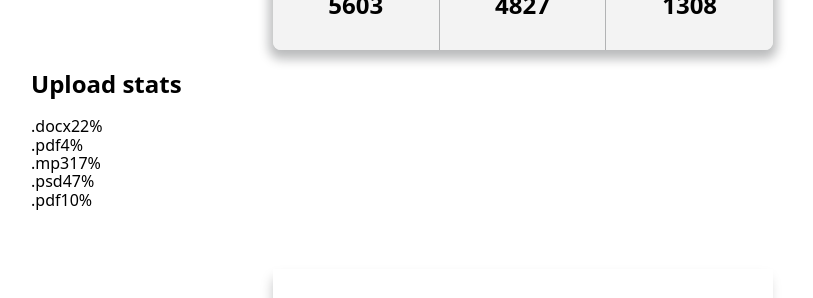
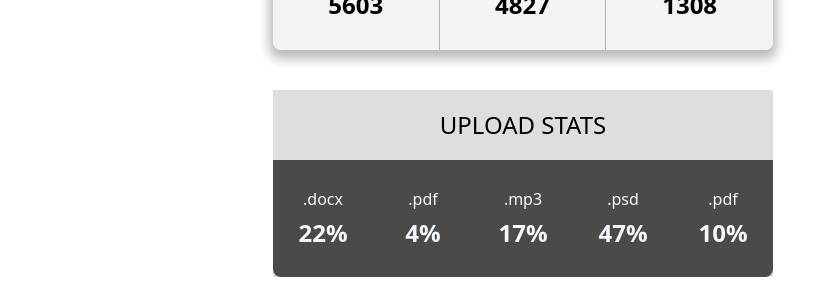
Before and after one commit to Eastvarga/goit-react-hw-01-components, a React (Create React App) app: page / in a window 1280 px wide. Shown: the part 493-791 px from the top of the page, without its empty margins (117-930 px from the left). Built offline with nearby package versions, Linux system fonts and the light colour scheme; grey boxes are pictures that could not be loaded.

Commit message:
style Statistics

```diff
--- /dev/null
+++ b/src/components/Statistics/Statistics.module.css
@@ -0,0 +1,44 @@
+.statistics {
+  margin-top: 40px;
+  display: block;
+  width: 500px;
+  background-color: rgb(224, 221, 221);
+  margin-left: auto;
+  margin-right: auto;
+  text-align: center;
+}
+.title {
+  display: block;
+  margin: 0;
+  padding: 20px 0;
+  font-size: 24px;
+  font-weight: 400;
+  line-height: 1.24;
+}
+.statList {
+  display: flex;
+  flex-wrap: nowrap;
+  text-align: center;
+  border-bottom-left-radius: 8px;
+  border-bottom-right-radius: 8px;
+  background-color: rgba(41, 39, 39, 0.808);
+}
+.item {
+  padding: 30px 0;
+  flex-basis: calc(100% / 4);
+}
+.label {
+  display: block;
+  margin-bottom: 10px;
+  font-size: 16px;
+  font-weight: 400;
+  line-height: 1.13;
+  color: rgb(245, 248, 250);
+}
+.percentage {
+  display: block;
+  color: rgb(245, 248, 250);
+  font-size: 24px;
+  font-weight: 700;
+  line-height: 1.24;
+}
--- a/src/components/Statistics/index.jsx
+++ b/src/components/Statistics/index.jsx
@@ -1,15 +1,16 @@
 import PropTypes from "prop-types";
+import styles from "./Statistics.module.css";
 
 const Statistics = ({ title, stats }) => {
   return (
-    <section className="statistics">
-      {title ? <h2 className="title">{title}</h2> : null}
+    <section className={styles.statistics}>
+      {title ? <h2 className={styles.title}>{title.toUpperCase()}</h2> : null}
 
-      <ul className="stat-list">
+      <ul className={styles.statList}>
         {stats.map((elem) => (
-          <li className="item" key={elem.id}>
-            <span className="label">{elem.label}</span>
-            <span className="percentage">{elem.percentage}&#37;</span>
+          <li className={styles.item} key={elem.id}>
+            <span className={styles.label}>{elem.label}</span>
+            <span className={styles.percentage}>{elem.percentage}&#37;</span>
           </li>
         ))}
       </ul>
```
